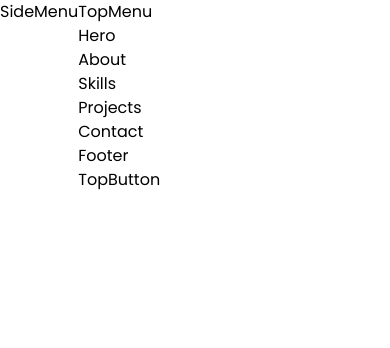
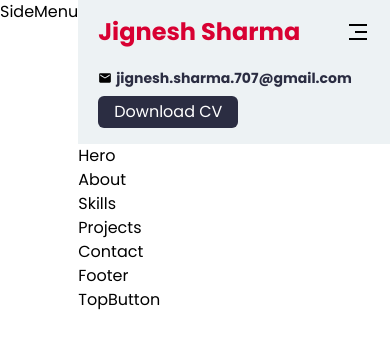
Before and after one commit to jigneshgit935/JigneshPortfolio-NextJs, a Next.js app: page / in a window 390 px wide. Shown: the top 348 px of the page. Built offline with nearby package versions, Linux system fonts and the light colour scheme.

Commit message:
top-menu commited

```diff
--- a/components/TopMenu.jsx
+++ b/components/TopMenu.jsx
@@ -4,8 +4,41 @@ import Link from 'next/link';
 import { AiOutlineClose } from 'react-icons/ai';
 import { RiMenu3Fill } from 'react-icons/ri';
 import { MdEmail } from 'react-icons/md';
+import { useMenuStore } from '@/store/useMenuStore';
 const TopMenu = () => {
-  return <div>TopMenu</div>;
+  const { isOpen, toggleMenu } = useMenuStore();
+  return (
+    <div className="px-[40px] bg-light-bg py-4 z-10 max-xs:px-[20px]" id="home">
+      <div className="top-menu">
+        <div className="flex justify-between items-center w-full md:hidden">
+          <div className="flex gap-10 w-full">
+            <Link href={'/'}>
+              <h1 className="font-bold  text-2xl text-dark-red">
+                Jignesh Sharma
+              </h1>
+            </Link>
+          </div>
+          <div className="text-2xl z-50" onClick={toggleMenu}>
+            {isOpen ? <AiOutlineClose /> : <RiMenu3Fill />}
+          </div>
+        </div>
+
+        <div className="top-menu-info-container">
+          <div className="flex md:gap-10 flex-col md:flex-row">
+            <div className="flex gap-1 items-center text-sm font-bold">
+              <MdEmail />
+              <span className="text-dark-blue ">
+                jignesh.sharma.707@gmail.com
+              </span>
+            </div>
+          </div>
+          <button className="bg-dark-blue text-white px-4 py-1 rounded-md hover:bg-dark-blue/75">
+            Download CV
+          </button>
+        </div>
+      </div>
+    </div>
+  );
 };
 
 export default TopMenu;
```
Also changed, not shown: store/useMenuStore.jsx (+4 -4 lines).
